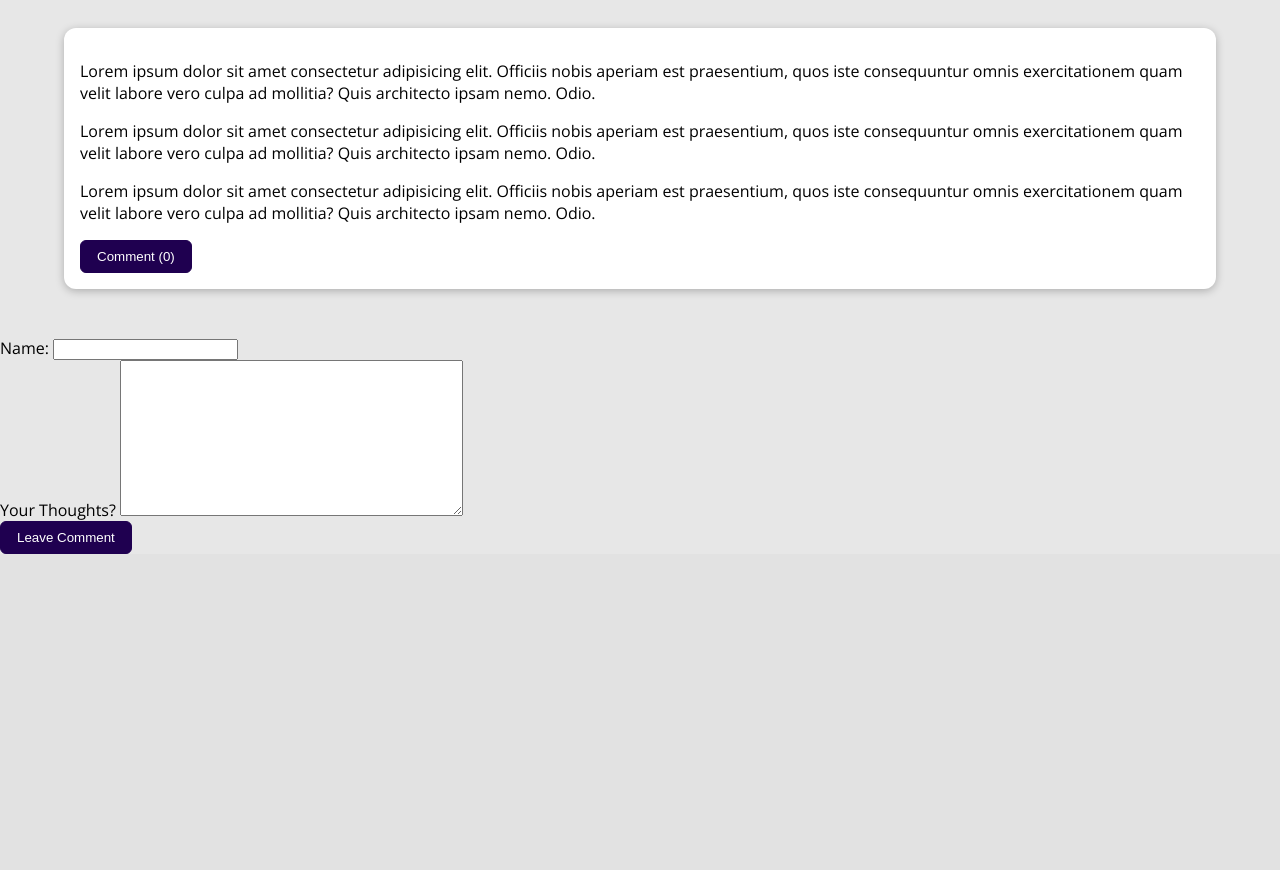
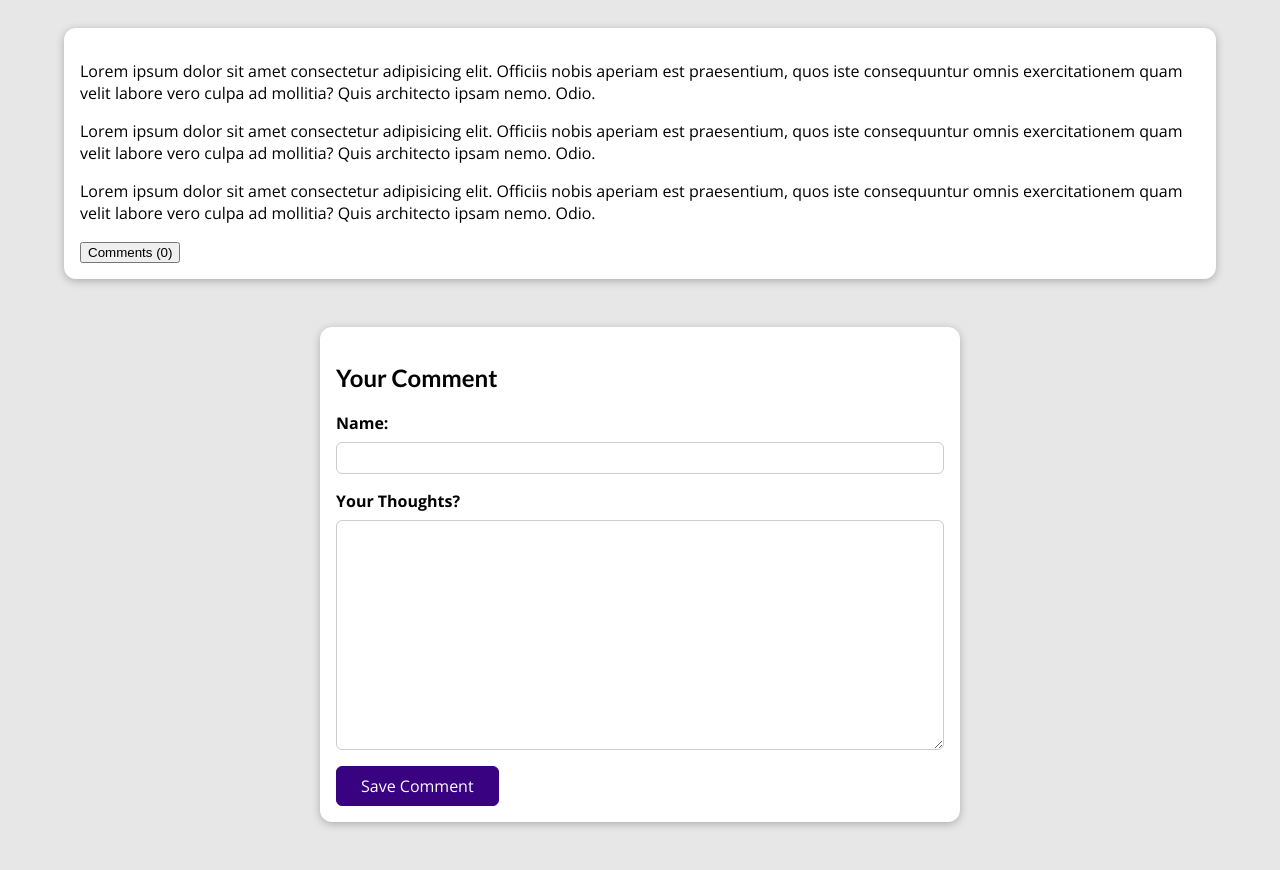
Before and after one commit to Benjamin-Onu/my_site, a Django app: a page that uses blog/templates/blog/post-detail.html in a window 1280 px wide. Shown: the part 500-1370 px from the top of the page. Before the commit the page ends 1054 px from the top, so only its background shows below. Run offline with Django 5.2, Linux system fonts and the light colour scheme; data comes from the database, SQL or seed files in the repository.

Commit message:
Had to get rid of DetailView because the page doesn't only display the details of a single slug but it needs to handle form submission

```diff
--- a/blog/static/blog/post-detail.css
+++ b/blog/static/blog/post-detail.css
@@ -73,20 +73,52 @@ body {
   }
 
   /* Idea: leave this piece of code in an includes file as it is repeated in create-post and post-detail css pages */
-button {
-    cursor: pointer;
-    border: none;
-    padding: 0.5rem 1rem;
-    border-radius: 6px;
-    background-color: #1f0050;
-    color: white;
-    border: 1px solid #1f0050;
+
+
+#comment-form {
+  margin: 3rem auto;
+  width: 90%;
+  max-width: 40rem;
+  border-radius: 12px;
+  background-color: white;
+  box-shadow: 0 2px 8px rgba(0, 0, 0, 0.25);
+  padding: 1rem;
 }
 
-button:hover,
-button:active {
-    background-color: #3c2463;
-    border-color: #3c2463;
+#comment-form button {
+  font: inherit;
+  background-color: #390281;
+  color: white;
+  border: 1px solid #390281;
+  padding: 0.5rem 1.5rem;
+  border-radius: 6px;
+  cursor: pointer;
+}
+
+#comment-form button:hover,
+#comment-form button:active {
+  background-color: #4f0ba7;
+  border-color: #4f0ba7;
+}
+
+.form-control {
+  margin-bottom: 1rem;
+}
+
+.form-control label {
+  font-weight: bold;
+  margin-bottom: 0.5rem;
+  display: block;
+}
+
+.form-control input,
+.form-control textarea {
+  display: block;
+  width: 100%;
+  font: inherit;
+  padding: 0.25rem;
+  border-radius: 6px;
+  border: 1px solid #ccc;
 }
 
 .comment {
--- a/blog/templates/blog/post-detail.html
+++ b/blog/templates/blog/post-detail.html
@@ -30,7 +30,7 @@
     <main>
         <p>{{ post.content|linebreaks }}</p>
         <div id="comment-btn">
-            <button>Comment ({{ count }})</button>
+            <button>Comments ({{ count }})</button>
         </div>
 
         <section id="comments">
@@ -53,14 +53,22 @@
 
     </main>
     <section id="comment-form">
-        {{ comment_form }}
-        <button type="submit">Leave Comment</button>
+        <h2>Your Comment</h2>
+        {% comment %} Reload the same page with the form data showing the error messages {% endcomment %}
+        <form action="{% url 'post_detail_page' post.slug %}" method="POST" >
+            {% csrf_token %}
+            {% for form_field in comment_form %}
+                <div class="form-control">
+                    {{ form_field.label_tag }}
+                    {{ form_field }}
+                    {{ form_field.errors }}
+                </div>
+            {% endfor %}
+            <button>Save Comment</button>
+        </form>
     </section>
 
 
-    {% comment %} <section id="comment-form">
-        <button> Comment </button>
-    </section> {% endcomment %}
     <script>
         const commentBtn = document.querySelector('#comment-btn');
         const commentSection = document.querySelector('#comments');
--- a/blog/views.py
+++ b/blog/views.py
@@ -1,6 +1,7 @@
 from django.shortcuts import render
 from blog.models import Post, Author, Tag, Comment
 from .forms import CommentForm, PostForm
+from django.views import View
 from django.views.generic import CreateView, ListView, DetailView
 from django.urls import reverse_lazy
 from django.http import HttpResponseRedirect
@@ -39,7 +40,7 @@ class PostListView(ListView):
     context_object_name = 'all_posts'
     ordering = ['-date']
 
-class PostDetailView(DetailView):
+class PostDetailView(View):
     # It fetches a single post from the database and displays it on the post-detail.html page
     # If the url contains a slug, it will fetch the post with that slug from the database. It will do that automatically.
     model = Post
@@ -51,7 +52,19 @@ class PostDetailView(DetailView):
         comments = Comment.objects.filter(post=identified_post)
         return comments
 
-    def add_comment(self,request, slug):
+    def get(self, request, slug):
+        identified_post = Post.objects.get(slug=slug)
+        comments = Comment.objects.filter(post=identified_post)
+        context = {
+            'post': identified_post,
+            'comments': comments,
+            'comment_form': CommentForm(),
+            'post_tags': identified_post.tag.all(),
+            'count' : comments.count()
+        }
+        return render(request, self.template_name, context)
+
+    def post(self, request, slug):
         identified_post = Post.objects.get(slug=slug)
         form = CommentForm(request.POST)
         if form.is_valid():
@@ -61,16 +74,7 @@ class PostDetailView(DetailView):
         else:
             return render(request, 'blog/add-comment.html', {'form': form})
 
-    def get_context_data(self, **kwargs):
-        context = super().get_context_data(**kwargs)
-        comments = self.display_comments(self.kwargs['slug'])
-        comment_count = comments.count()
-        context['count'] = comment_count
-        context['comments'] = comments
-        context['post_tags'] = self.object.tag.all()
-        context['comment_form'] = CommentForm()
 
-        return context
 
 class addComment(CreateView):
     model = Comment
```
